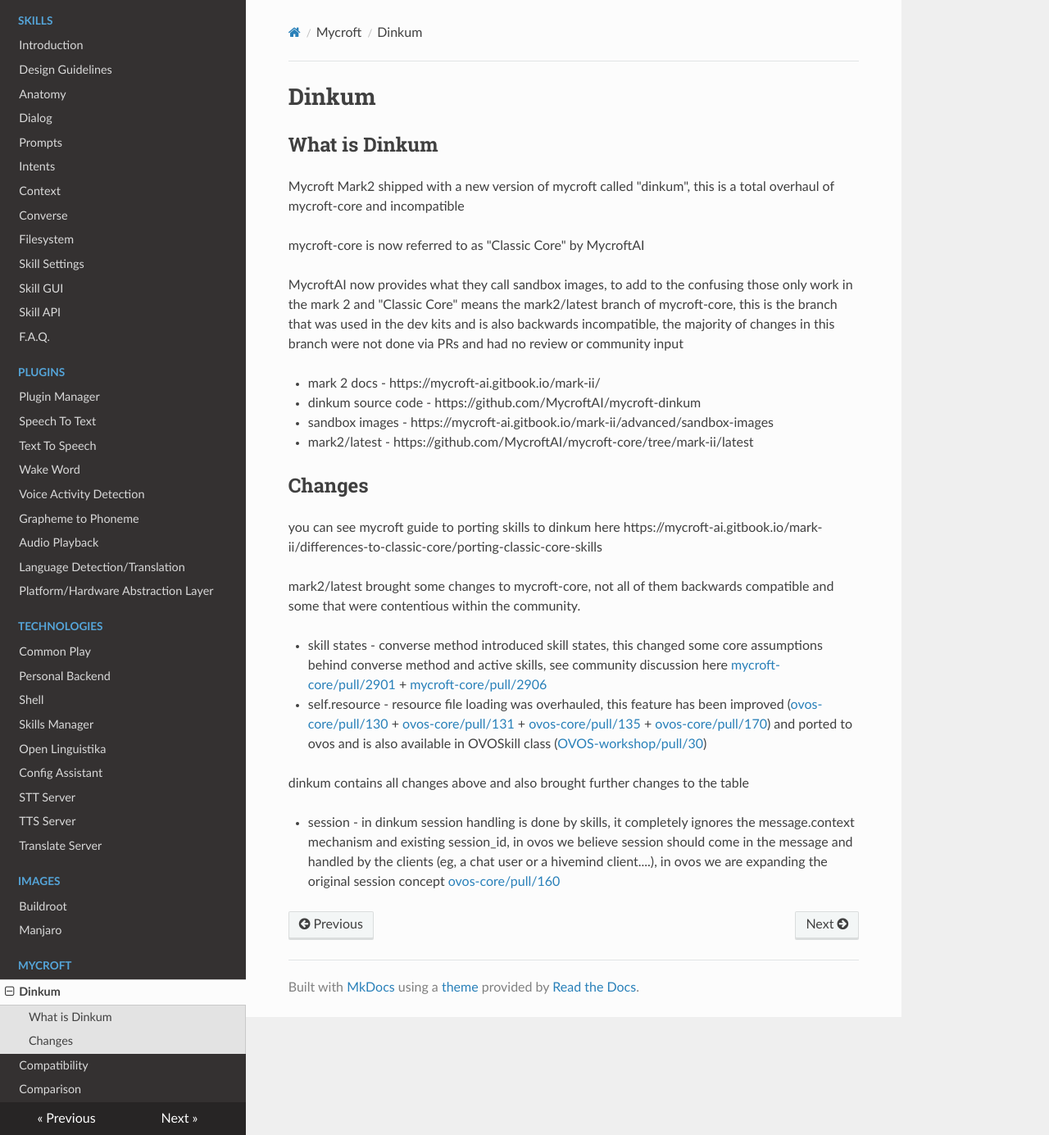
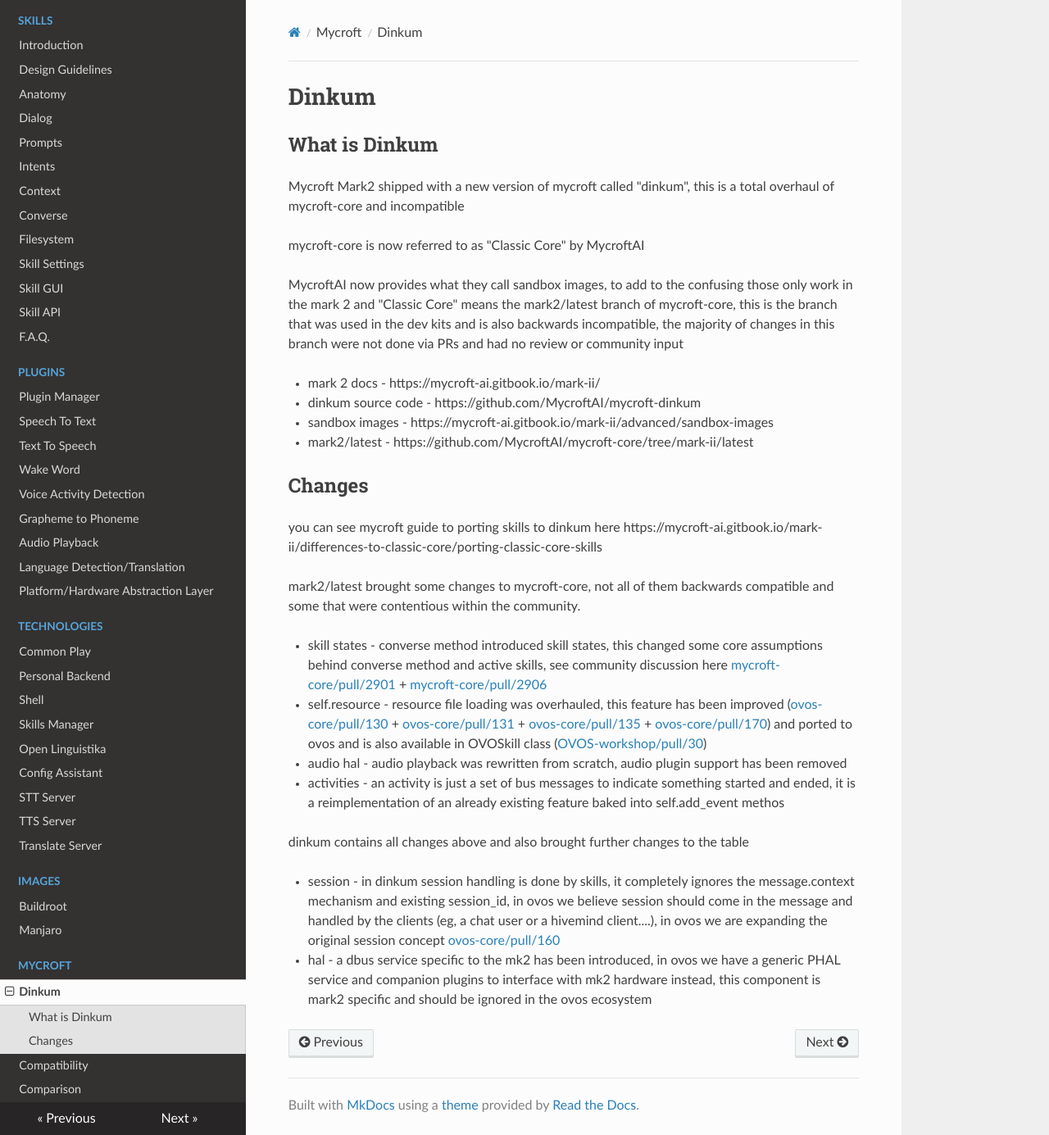
Before and after one commit to OpenVoiceOS/community-docs, an MkDocs documentation site: the page built from docs/dinkum.md, in a window 1280 px wide and 1385 px high. Shown: the whole window at 82% size. Built offline with MkDocs 1.6.1, drawn with Linux system fonts in a browser that asks for light colours; nearby versions of some CDN libraries.

Commit message:
add dinkum section

```diff
--- a/docs/dinkum.md
+++ b/docs/dinkum.md
@@ -29,7 +29,10 @@
 - self.resource - resource file loading was overhauled, this feature has been
   improved ([ovos-core/pull/130](https://github.com/OpenVoiceOS/ovos-core/pull/130) + [ovos-core/pull/131](https://github.com/OpenVoiceOS/ovos-core/pull/131) + [ovos-core/pull/135](https://github.com/OpenVoiceOS/ovos-core/pull/135) + [ovos-core/pull/170](https://github.com/OpenVoiceOS/ovos-core/pull/170))
   and ported to ovos and is also available in OVOSkill class ([OVOS-workshop/pull/30](https://github.com/OpenVoiceOS/OVOS-workshop/pull/30))
+- audio hal - audio playback was rewritten from scratch, audio plugin support has been removed
+- activities - an activity is just a set of bus messages to indicate something started and ended, it is a reimplementation of an already existing feature baked into self.add_event methos
 
 dinkum contains all changes above and also brought further changes to the table
 
 - session - in dinkum session handling is done by skills, it completely ignores the message.context mechanism and existing session_id, in ovos we believe session should come in the message and handled by the clients (eg, a chat user or a hivemind client....), in ovos we are expanding the original session concept  [ovos-core/pull/160](https://github.com/OpenVoiceOS/ovos-core/pull/160)
+- hal - a dbus service specific to the mk2 has been introduced, in ovos we have a generic PHAL service and companion plugins to interface with mk2 hardware instead, this component is mark2 specific and should be ignored in the ovos ecosystem
```
